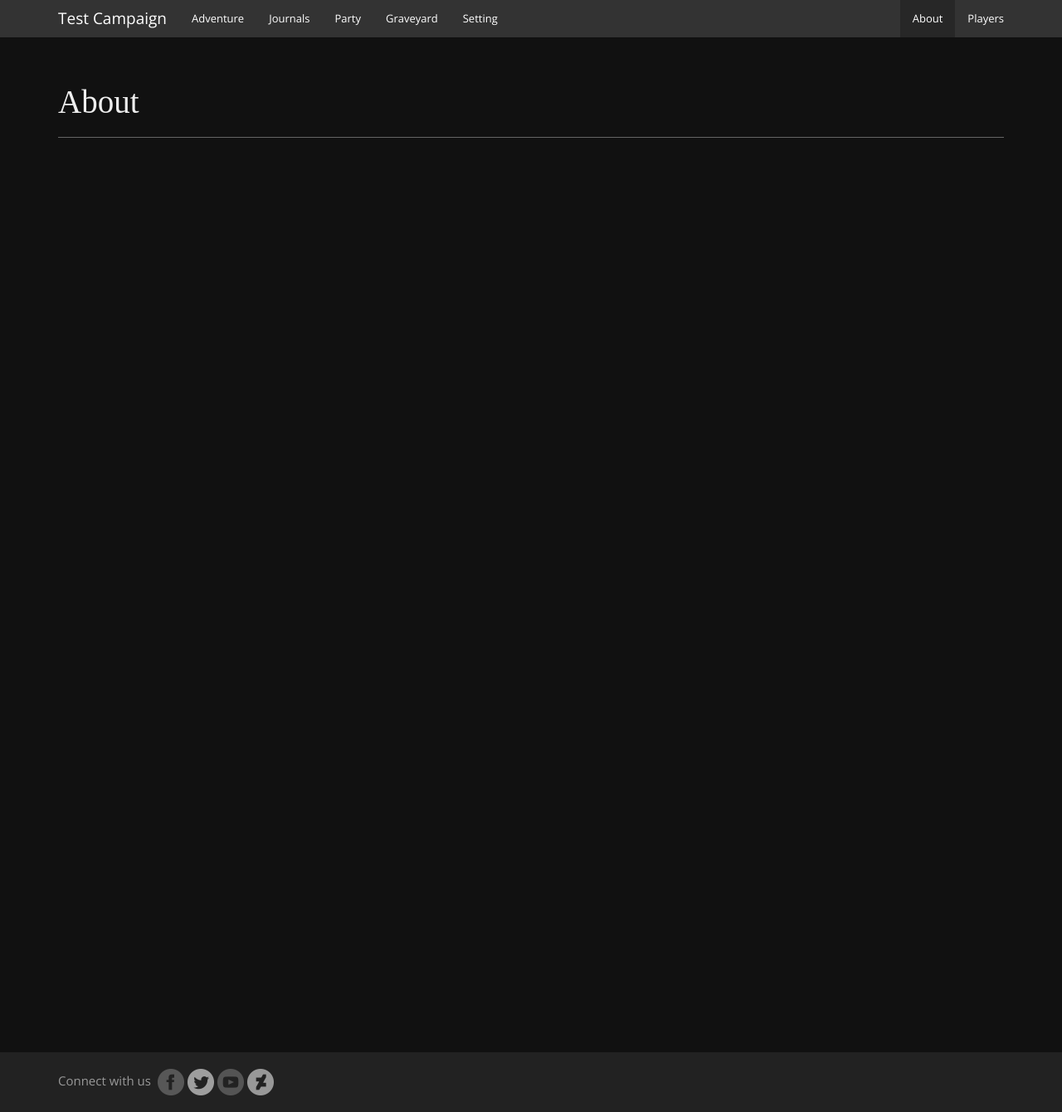
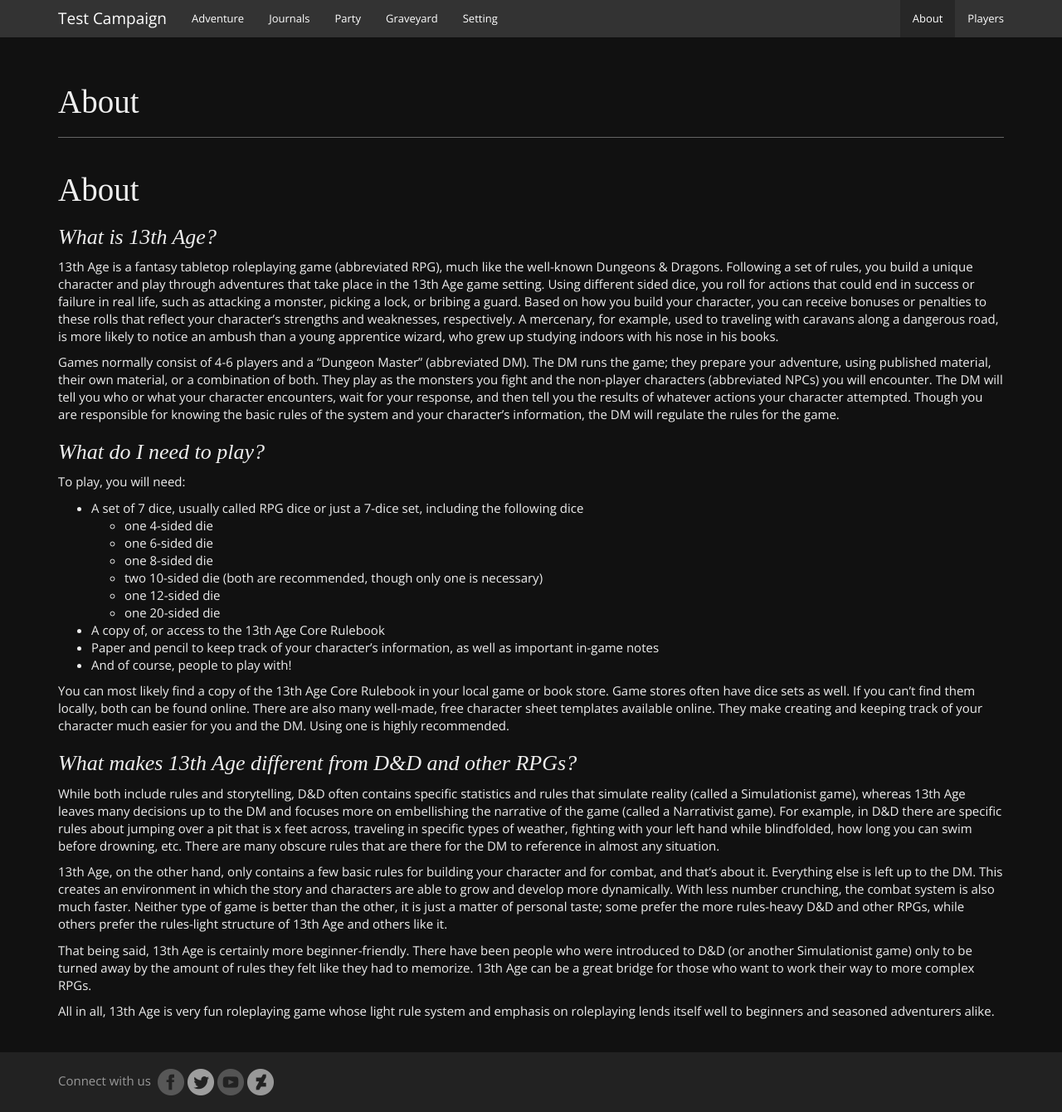
Before and after one commit to talesofalarra/talesofalarra.github.io, a Jekyll site: the page built from about.html, in a window 1280 px wide and 1340 px high. Shown: the whole window at 83% size. Built offline with Jekyll 4.4.1, drawn with Linux system fonts in a browser that asks for light colours; some web fonts are replaced.

Commit message:
Update about.html

```diff
--- a/about.html
+++ b/about.html
@@ -9,6 +9,42 @@
   </div>
   <div class="row">
     <div class="col-md-12">
+      <h1>{{page.title}}</h1>
+<h3><em>What is 13th Age?</em></h3>
+
+<p>13th Age is a fantasy tabletop roleplaying game (abbreviated RPG), much like the well-known Dungeons &amp; Dragons. Following a set of rules, you build a unique character and play through adventures that take place in the 13th Age game setting. Using different sided dice, you roll for actions that could end in success or failure in real life, such as attacking a monster, picking a lock, or bribing a guard. Based on how you build your character, you can receive bonuses or penalties to these rolls that reflect your character’s strengths and weaknesses, respectively. A mercenary, for example, used to traveling with caravans along a dangerous road, is more likely to notice an ambush than a young apprentice wizard, who grew up studying indoors with his nose in his books.</p>
+
+<p>Games normally consist of 4-6 players and a “Dungeon Master” (abbreviated DM). The DM runs the game; they prepare your adventure, using published material, their own material, or a combination of both. They play as the monsters you fight and the non-player characters (abbreviated NPCs) you will encounter. The DM will tell you who or what your character encounters, wait for your response, and then tell you the results of whatever actions your character attempted. Though you are responsible for knowing the basic rules of the system and your character’s information, the DM will regulate the rules for the game.</p>
+
+<h3><em>What do I need to play?</em></h3>
+
+<p>To play, you will need:
+<ul><li>A set of 7 dice, usually called RPG dice or just a 7-dice set, including the following dice</li>
+<ul>
+  <li>one 4-sided die</li>
+  <li>one 6-sided die</li>
+  <li>one 8-sided die</li>
+  <li>two 10-sided die (both are recommended, though only one is necessary)</li>
+  <li>one 12-sided die</li>
+  <li>one 20-sided die </li>
+</ul>
+<li>A copy of, or access to the 13th Age Core Rulebook</li>
+<li>Paper and pencil to keep track of your character’s information, as well as important in-game notes</li>
+<li>And of course, people to play with!</li>
+</ul>
+</p>
+
+<p>You can most likely find a copy of the 13th Age Core Rulebook in your local game or book store. Game stores often have dice sets as well. If you can’t find them locally, both can be found online. There are also many well-made, free character sheet templates available online. They make creating and keeping track of your character much easier for you and the DM. Using one is highly recommended.</p>
+
+<h3><em>What makes 13th Age different from D&amp;D and other RPGs?</em></h3>
+
+<p>While both include rules and storytelling, D&amp;D often contains specific statistics and rules that simulate reality (called a Simulationist game), whereas 13th Age leaves many decisions up to the DM and focuses more on embellishing the narrative of the game (called a Narrativist game). For example, in D&amp;D there are specific rules about jumping over a pit that is x feet across, traveling in specific types of weather, fighting with your left hand while blindfolded, how long you can swim before drowning, etc. There are many obscure rules that are there for the DM to reference in almost any situation.</p>
+
+<p>13th Age, on the other hand, only contains a few basic rules for building your character and for combat, and that’s about it. Everything else is left up to the DM. This creates an environment in which the story and characters are able to grow and develop more dynamically. With less number crunching, the combat system is also much faster. Neither type of game is better than the other, it is just a matter of personal taste; some prefer the more rules-heavy D&amp;D and other RPGs, while others prefer the rules-light structure of 13th Age and others like it.</p>
+
+<p>That being said, 13th Age is certainly more beginner-friendly. There have been people who were introduced to D&amp;D (or another Simulationist game) only to be turned away by the amount of rules they felt like they had to memorize. 13th Age can be a great bridge for those who want to work their way to more complex RPGs.</p>
+
+<p>All in all, 13th Age is very fun roleplaying game whose light rule system and emphasis on roleplaying lends itself well to beginners and seasoned adventurers alike.</p>
     </div>
   </div>
 </div>
```
